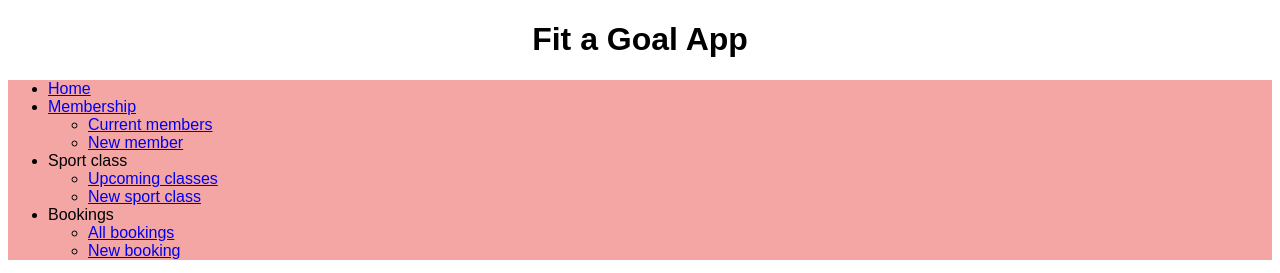
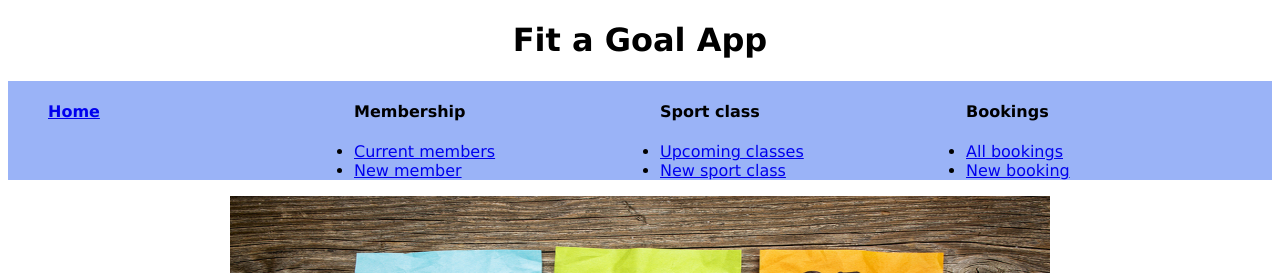
Before and after one commit to aleriig/gym_project, a Flask app: page / in a window 1280 px wide. Shown: the top 273 px of the page. Run offline with Flask 2, Linux system fonts and the light colour scheme.

Commit message:
modifying css

```diff
--- a/static/style.css
+++ b/static/style.css
@@ -1,10 +1,51 @@
+header {
+    background-color: white;
+    position: sticky;
+    top: 0;
+  }
+
 body {
-    font-family: "Rubik", sans-serif;
+    font-family: "Verdana", sans-serif;
     font-weight: normal;
     font-style: normal;
+    text-decoration: none;
   }
+
+footer {
+    background-color: #9ab3f7;
+}
+
+div {
+    flex-direction: row;
+    justify-content: space-evenly;
+}
 
 
 .menu {
-    background-color: #f4a6a5;
-  }
+    background-color: #9ab3f7;
+
+}
+
+.wrapper {
+    display: grid;
+    grid-template-columns: 1fr 1fr 1fr 1fr;
+
+}
+
+.container_member {
+    display: grid;
+    grid-template-columns: 1fr 1fr ;
+    grid-template-rows: 1fr 1fr;
+    justify-content: flex-start;
+    background-color: #9ab3f7;
+}
+
+#my_list tr:nth-child(odd) {
+    background-color: #DDD;
+    color:#777
+}
+
+#my_list tr:nth-child(even) {
+    background-color: #666;
+    color:#FFF;
+}
--- a/templates/base.html
+++ b/templates/base.html
@@ -9,52 +9,51 @@
 </head>
 <body>
     <header>
-
         <center><h1>Fit a Goal App</h1></center>
+    </header>
+        <main>
         <nav>
             <ul class="menu">
-                <li>
-                    <a href="/">Home</a>
-                </li>
-                <li>
-                    <a href="/members">Membership</a>
-                    <ul>
+            <div class="wrapper">
+                <div>
+                    <a href="/"><h4>Home</h4></a>
+                </div>
+                <div>
+                    <h4>Membership </h4>
                         <li>
                             <a href="/members">Current members</a>
                         </li>
                         <li>
                             <a href="/members/new">New member</a>
                         </li>
-                    </ul>
-                </li>
-                <li>
-                    Sport class
-                    <ul>
+                </div>
+                <div>
+                    <h4>Sport class</h4>
                         <li>
                             <a href="/sport_classes">Upcoming classes</a>
                         </li>
                         <li>
                             <a href="/sport_classes/new">New sport class</a>
                         </li>
-                    </ul>
-                </li>
-                <li>
-                    Bookings
-                    <ul>
-                        <li>
-                            <a href="/booking_lists">All bookings</a>
-                        </li>
-                        <li>
-                            <a href="/booking_lists/new">New booking</a>
-                        </li>
-                    </ul>
-                </li>
+                </div>
+                <div>
+                    <h4>Bookings</h4>
+                            <li>
+                                <a href="/booking_lists">All bookings</a>
+                            </li>
+                            <li><a href="/booking_lists/new">New booking</a>
+                            </li>
+                </div>
+            </div>
             </ul>
         </nav>
-    </header>
-    <div class="container">
+        </main>
+    <!-- <div class="container"> -->
         {% block content %}
         {% endblock %}
     </div>
 </body>
+<footer>
+    <p> &copy; 2022 Fit a Goal</p>
+</footer>
 </html>
--- a/templates/index.html
+++ b/templates/index.html
@@ -1,8 +1,8 @@
 {% extends "base.html" %}
 {% block content %}
 <!-- Welcome to Fit a Goal -->
-<section class="logo">
-    <center><img src="https://www.creativefabrica.com/wp-content/uploads/2021/02/23/Fitness-Goal-GYM-Logo-Design-Template-Graphics-8867730-1-580x387.jpg" alt="logotipo gym" width="820" height="400">
+<section>
+    <center><img src="/static/img/set-goal-make-plan-work-sti-66642022-1fb90tn.jpeg"alt="logotipo gym" width="820" height="400">
     </center>
 </section>
 {% endblock %}
```
Also changed, not shown: templates/members/index.html (+7 -4 lines), templates/sport_classes/index.html (+6 -4 lines), static/img/Fitness-Goal-GYM-Logo-Design-Template-Graphics-8867730-1-580x387.png (deleted), static/img/TRX.jpeg (added), static/img/set-goal-make-plan-work-sti-66642022-1fb90tn.jpeg (added).
